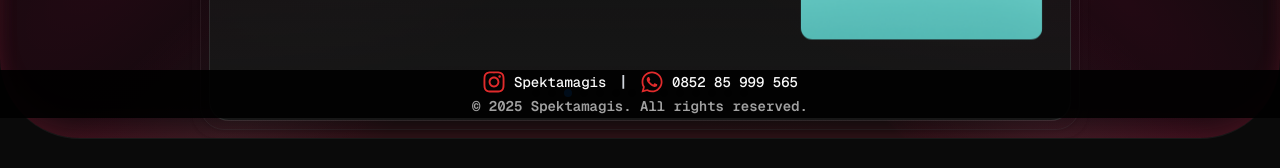
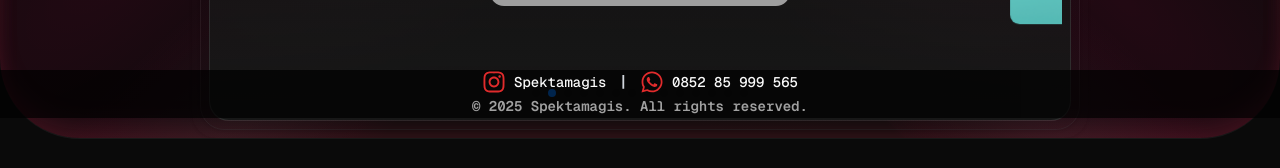
Before and after one commit to alfieqashwa/spekta-magis, a Next.js app: page /merchandise in a window 1280 px wide. Shown: the part 682-850 px from the top of the page. Built offline with nearby package versions, Linux system fonts and the light colour scheme; grey boxes are pictures that could not be loaded.

Commit message:
style: increase z-index

```diff
--- a/components/footer.tsx
+++ b/components/footer.tsx
@@ -2,7 +2,7 @@ import { CONTACT, INSTAGRAM } from "@/constants/contact";
 import { FaInstagram, FaWhatsapp } from "react-icons/fa";
 
 export const Footer = () => (
-  <footer className="fixed bottom-0 z-10 w-full bg-black/90">
+  <footer className="fixed bottom-0 z-[150] w-full bg-black/70">
     <div className="flex items-center justify-center space-x-3 px-4">
       <section>
         <a
```
